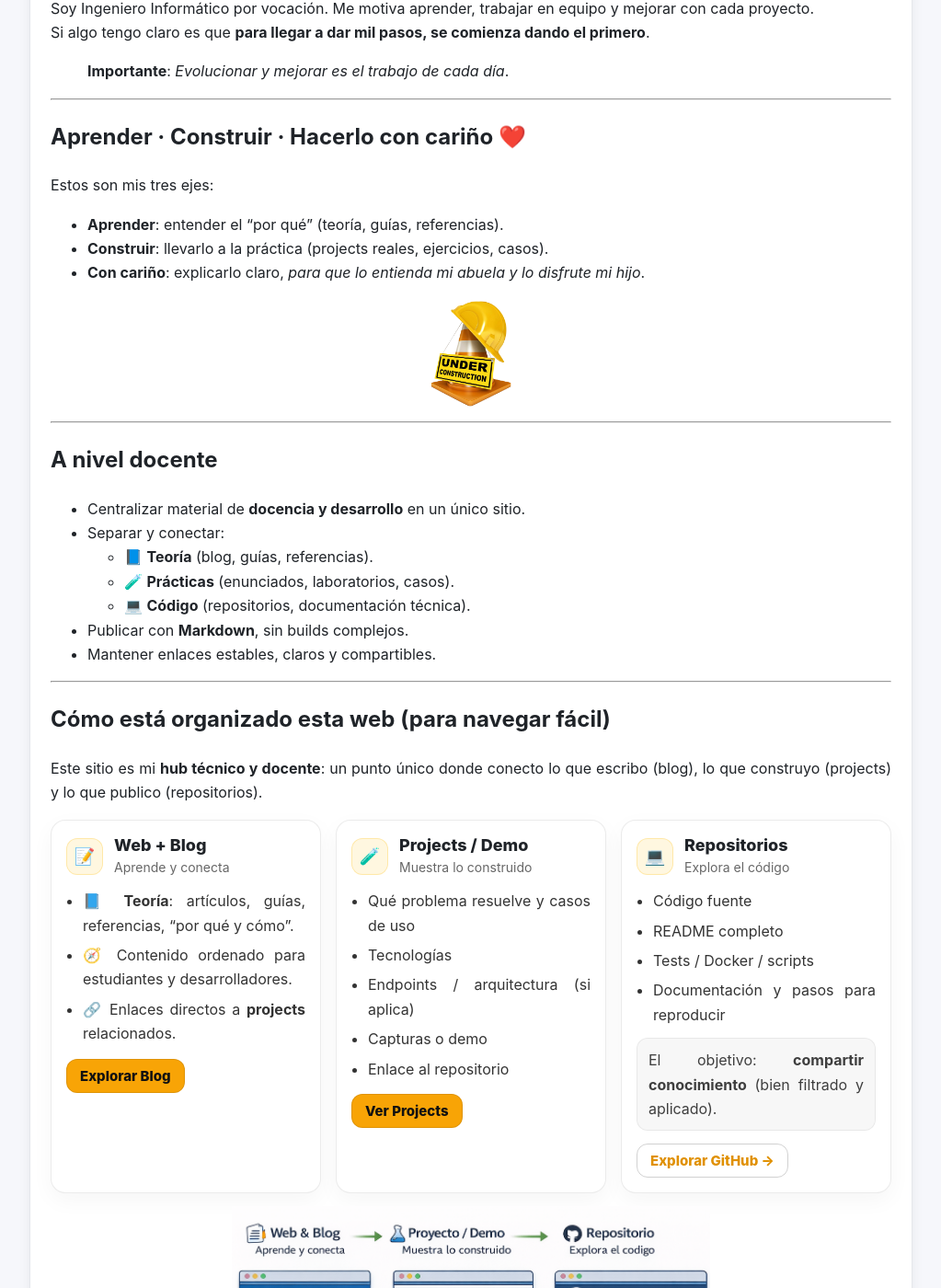
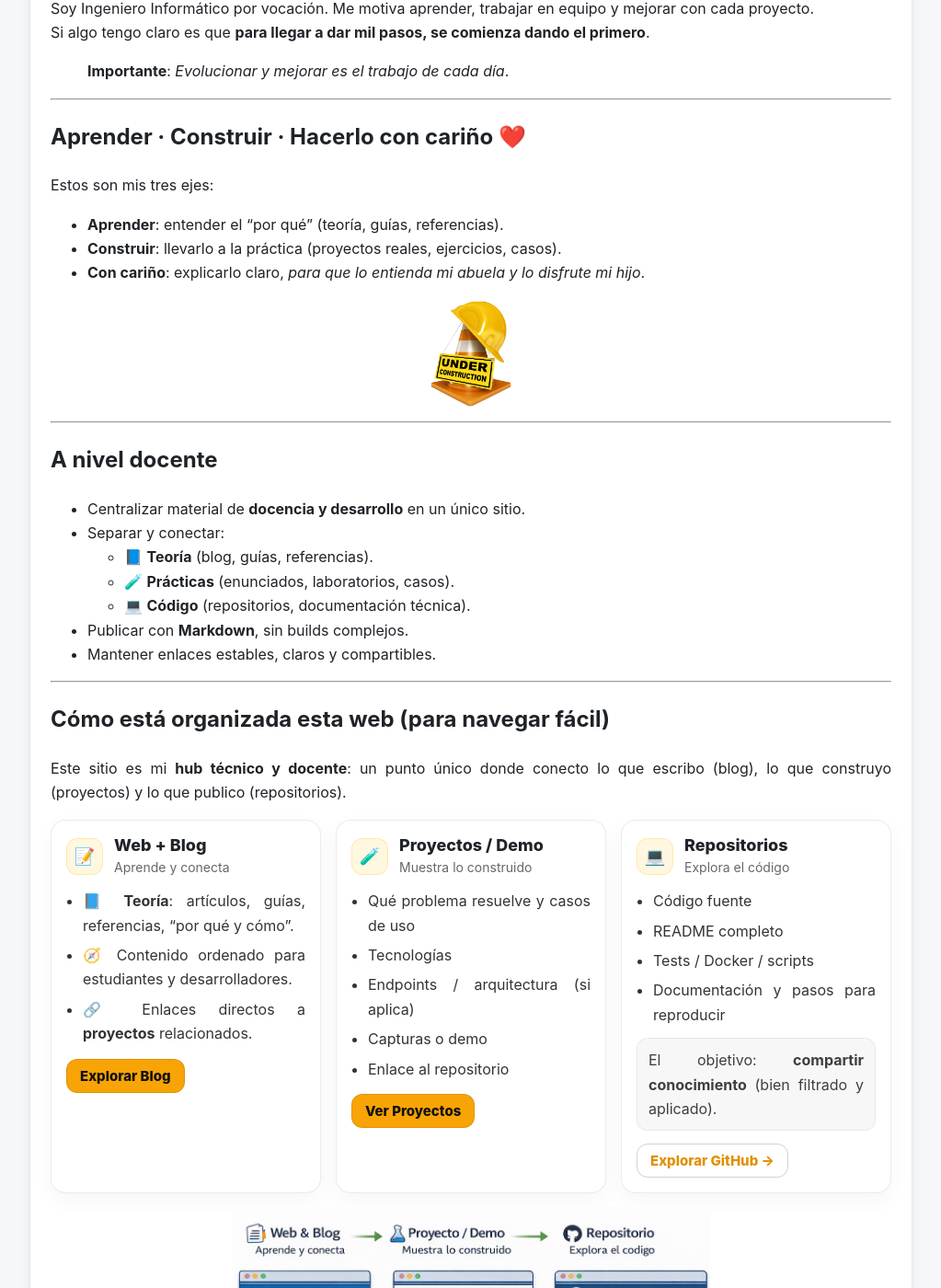
Before and after one commit to jpexposito/jpexposito.github.io, a Jekyll site: the page built from index.md, in a window 1280 px wide and 1400 px high, scrolled down 583 px. Shown: the whole window at 92% size, without its empty margins (128-1151 px from the left). Built offline with Jekyll 4.4.1, drawn with Linux system fonts in a browser that asks for light colours.

Commit message:
Se avanza en el diseño de la página principal

```diff
--- a/index.md
+++ b/index.md
@@ -17,11 +17,11 @@ Si algo tengo claro es que **para llegar a dar mil pasos, se comienza dando el p
 Estos son mis tres ejes:
 
 - **Aprender**: entender el “por qué” (teoría, guías, referencias).
-- **Construir**: llevarlo a la práctica (projects reales, ejercicios, casos).
+- **Construir**: llevarlo a la práctica (proyectos reales, ejercicios, casos).
 - **Con cariño**: explicarlo claro, *para que lo entienda mi abuela y lo disfrute mi hijo*.
 
 <div align="center">
-  <img src="assets/images/construccion.png" width="150" height="30%" alt="@jpexposito en construccion">
+  <img src="{{ '/assets/images/construccion.png' | relative_url }}" width="150" height="30%" alt="@jpexposito en construccion">
 </div>
 
 ---
@@ -38,9 +38,9 @@ Estos son mis tres ejes:
 
 ---
 
-## Cómo está organizado esta web (para navegar fácil)
+## Cómo está organizada esta web (para navegar fácil)
 
-Este sitio es mi **hub técnico y docente**: un punto único donde conecto lo que escribo (blog), lo que construyo (projects) y lo que publico (repositorios).
+Este sitio es mi **hub técnico y docente**: un punto único donde conecto lo que escribo (blog), lo que construyo (proyectos) y lo que publico (repositorios).
 
 <div class="cards-grid cards-grid--3">
   <div class="cardx">
@@ -55,11 +55,11 @@ Este sitio es mi **hub técnico y docente**: un punto único donde conecto lo qu
     <ul class="cardx__list">
       <li>📘 <strong>Teoría</strong>: artículos, guías, referencias, “por qué y cómo”.</li>
       <li>🧭 Contenido ordenado para estudiantes y desarrolladores.</li>
-      <li>🔗 Enlaces directos a <strong>projects</strong> relacionados.</li>
+      <li>🔗 Enlaces directos a <strong>proyectos</strong> relacionados.</li>
     </ul>
 
     <div class="cardx__cta">
-      <a class="btnx btnx--primary" href="{{ '/blog' | relative_url }}">Explorar Blog</a>
+      <a class="btnx" href="{{ '/blog' | relative_url }}">Explorar Blog</a>
     </div>
   </div>
 
@@ -67,7 +67,7 @@ Este sitio es mi **hub técnico y docente**: un punto único donde conecto lo qu
     <div class="cardx__head">
       <div class="cardx__icon">🧪</div>
       <div>
-        <div class="cardx__title">Projects / Demo</div>
+        <div class="cardx__title">Proyectos / Demo</div>
         <div class="cardx__subtitle">Muestra lo construido</div>
       </div>
     </div>
@@ -81,7 +81,7 @@ Este sitio es mi **hub técnico y docente**: un punto único donde conecto lo qu
     </ul>
 
     <div class="cardx__cta">
-      <a class="btnx btnx--primary" href="{{ '/projects' | relative_url }}">Ver Projects</a>
+      <a class="btnx" href="{{ '/projects' | relative_url }}">Ver Proyectos</a>
     </div>
   </div>
 
@@ -106,7 +106,9 @@ Este sitio es mi **hub técnico y docente**: un punto único donde conecto lo qu
     </div>
 
     <div class="cardx__cta">
-      <a class="btnx btnx--ghost" href="{{ site.github_url | default: 'https://github.com/jpexposito' }}" target="_blank" rel="noopener">
+      <a class="btnx btnx--ghost"
+         href="{{ site.github_url | default: 'https://github.com/jpexposito' }}"
+         target="_blank" rel="noopener">
         Explorar GitHub →
       </a>
     </div>
@@ -114,7 +116,7 @@ Este sitio es mi **hub técnico y docente**: un punto único donde conecto lo qu
 </div>
 
 <div align="center" style="margin-top: 14px;">
-  <img src="{{ 'assets/images/estructura-web.png' | relative_url }}" width="520" style="max-width:100%; height:auto;" alt="Estructura web">
+  <img src="{{ '/assets/images/estructura-web.png' | relative_url }}" width="520" style="max-width:100%; height:auto;" alt="Estructura web">
 </div>
 
 <hr/>
```
